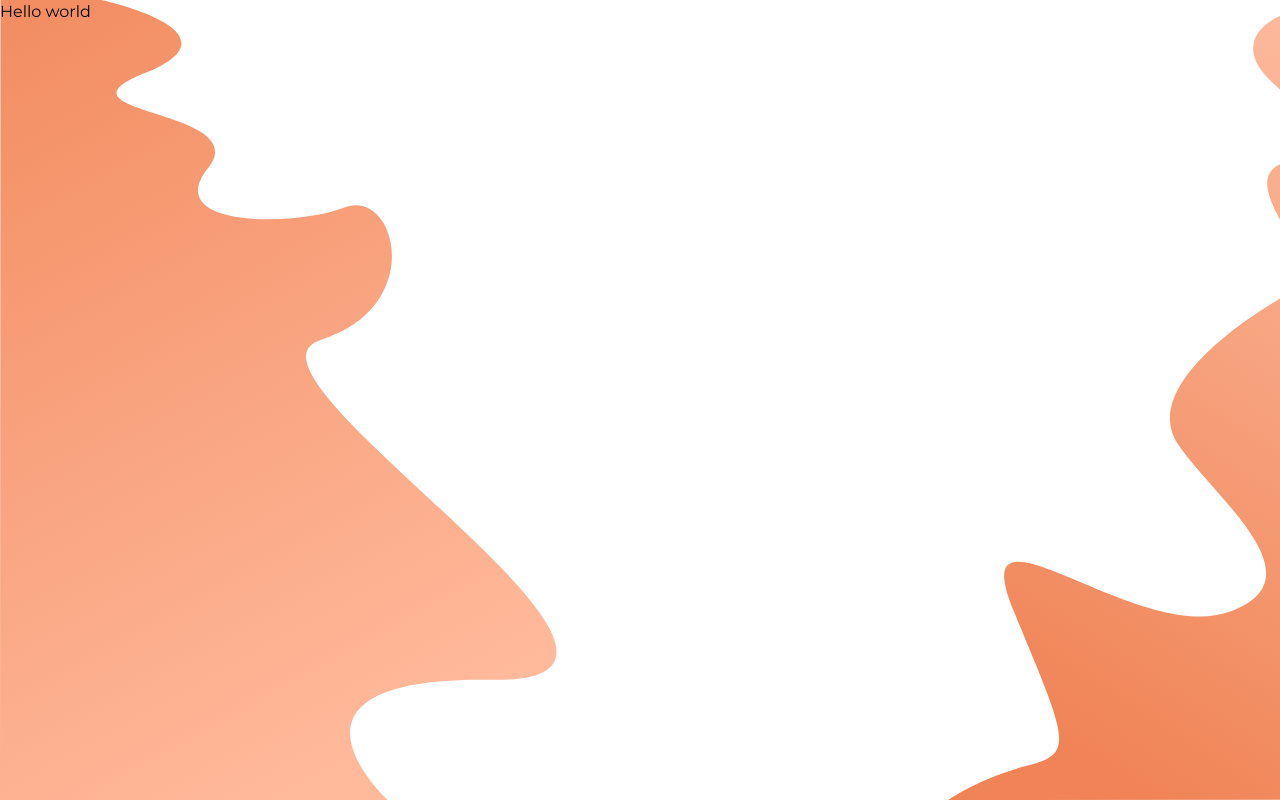
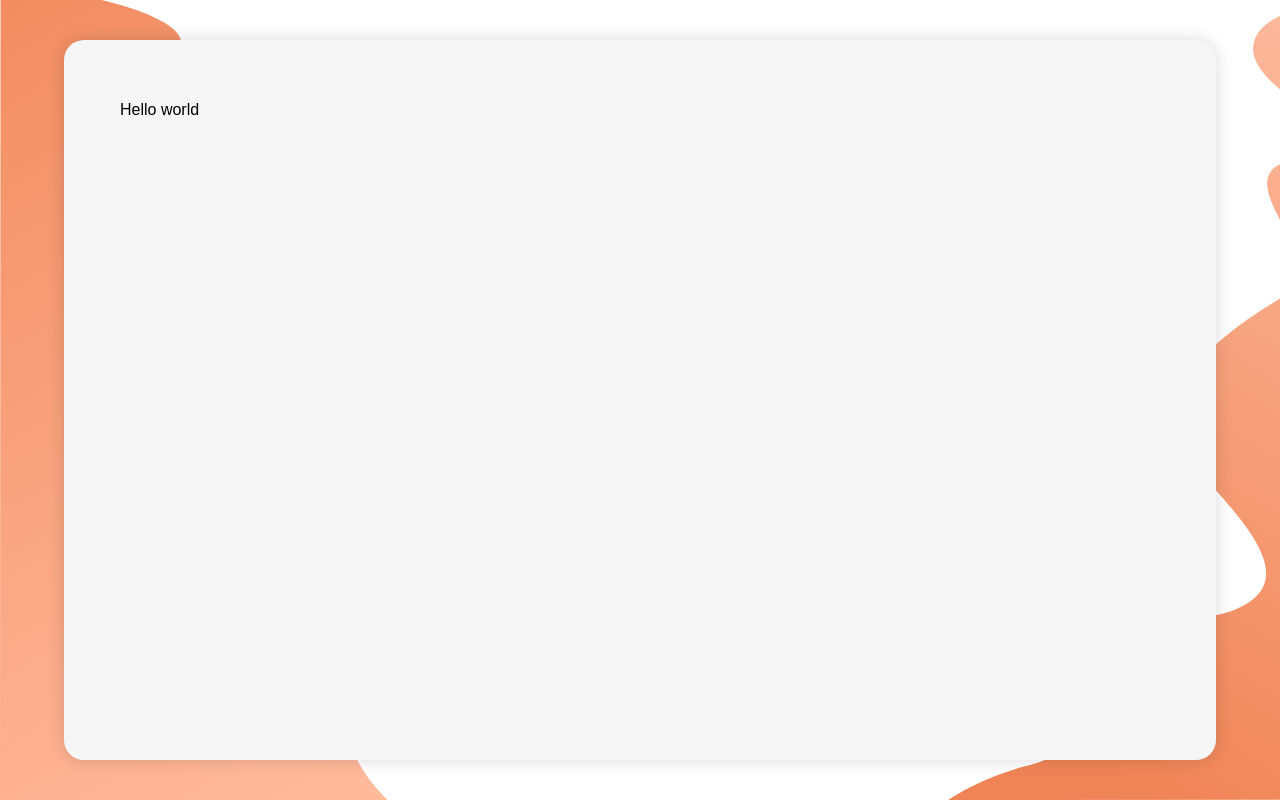
Before and after one commit to Pawlaczenko/Tempo-react, a React (Create React App) app in the folder client/: page / in a window 1280 px wide. Built offline with nearby package versions, Linux system fonts and the light colour scheme.

Commit message:
Add favicon. Create context panel and style it. Extract some styles to mixins.js. Move global, styles related files to separate folder 'styles'

```diff
--- a/client/public/index.html
+++ b/client/public/index.html
@@ -2,7 +2,7 @@
 <html lang="en">
   <head>
     <meta charset="utf-8" />
-    <!-- <link rel="icon" href="%PUBLIC_URL%/favicon.ico" /> -->
+    <link rel="icon" href="%PUBLIC_URL%/favicon.ico" />
     <meta name="viewport" content="width=device-width, initial-scale=1" />
     <meta name="theme-color" content="#000000" />
     <meta
--- a/client/src/components/App/App.js
+++ b/client/src/components/App/App.js
@@ -1,15 +1,24 @@
-import styled from "styled-components";
+import styled from 'styled-components';
+import {baseShadow, absoluteCenter} from '../../styles/mixins';
 
 function App() {
   return (
-    <div>
+    <Wrapper>
       Hello world
-    </div>
+    </Wrapper>
   );
 }
 
 const Wrapper = styled.div`
+    width: min(90%, 1800px);
+    height: min(90%, 950px);
+    ${absoluteCenter}
 
+    background-color: var(--color-background);
+    ${baseShadow}
+
+    border-radius: 20px;
+    padding: 58px 56px;
 `;
 
 export default App;
--- a/client/src/constants.js
+++ /dev/null
@@ -1,6 +0,0 @@
-const COLORS = {
-    primary: '#F79D75',
-    secondary: '#6A7588',
-    grey: '#BFC0C0',
-    background: '#BFC0C0'
-}
--- a/client/src/index.js
+++ b/client/src/index.js
@@ -2,7 +2,7 @@ import React from 'react';
 import ReactDOM from 'react-dom/client';
 import App from './components/App';
 import {BrowserRouter, Routes, Route} from 'react-router-dom';
-import GlobalStyles from './globalStyles';
+import GlobalStyles from './styles/globalStyles';
 import AboutPage from './pages/AboutPage';
 import HomePage from './pages/HomePage';
 
--- a/client/src/globalStyles.js
+++ b/client/src/styles/globalStyles.js
@@ -1,15 +1,15 @@
 import { createGlobalStyle } from "styled-components";
 
-import backgroundImage from "./assets/images/background.svg";
+import backgroundImage from "../assets/images/background.svg";
 
 const GlobalStyle = createGlobalStyle`
     @import url('https://fonts.googleapis.com/css2?family=Montserrat:wght@200;400;500&family=Roboto+Mono:wght@200&family=Source+Sans+Pro:wght@700&display=swap');
 
     html {
-        --color-primary: '#F79D75';
-        --color-secondary: '#6A7588';
-        --color-grey: '#BFC0C0';
-        --color-background: '#BFC0C0';
+        --color-primary: #F79D75;
+        --color-secondary: #6A7588;
+        --color-grey: #BFC0C0;
+        --color-background: #F6F6F6;
     }
 
     body{
--- /dev/null
+++ b/client/src/styles/mixins.js
@@ -0,0 +1,12 @@
+import {css} from 'styled-components';
+
+export const baseShadow = css`
+    box-shadow: 0 0 17px rgba(0,0,0,.15);
+`;
+
+export const absoluteCenter = css`
+    position: absolute;
+    left: 50%;
+    top: 50%;
+    transform: translate(-50%, -50%);
+`;
```
Also changed, not shown: 1 other file (tests, documents, lock files or other folders).
